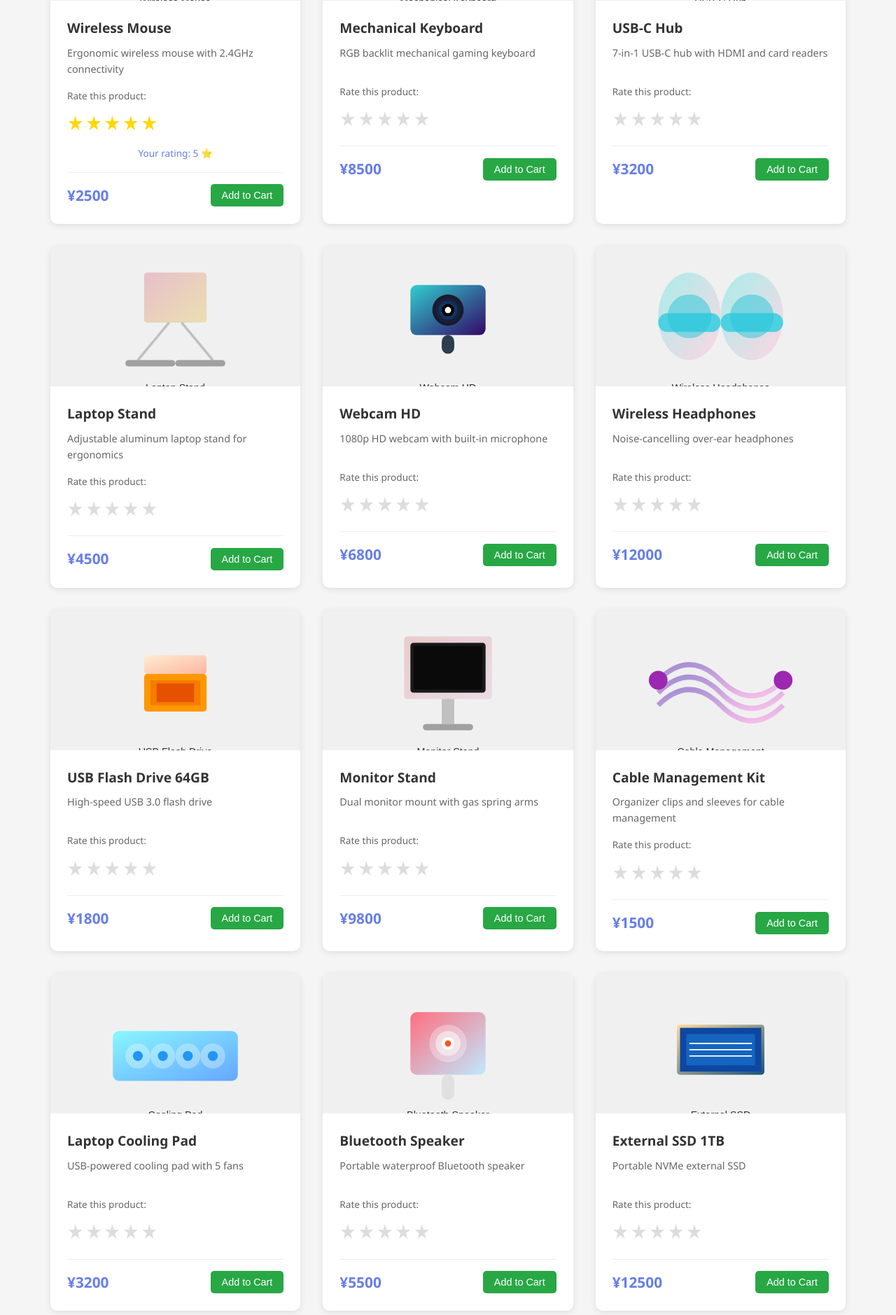
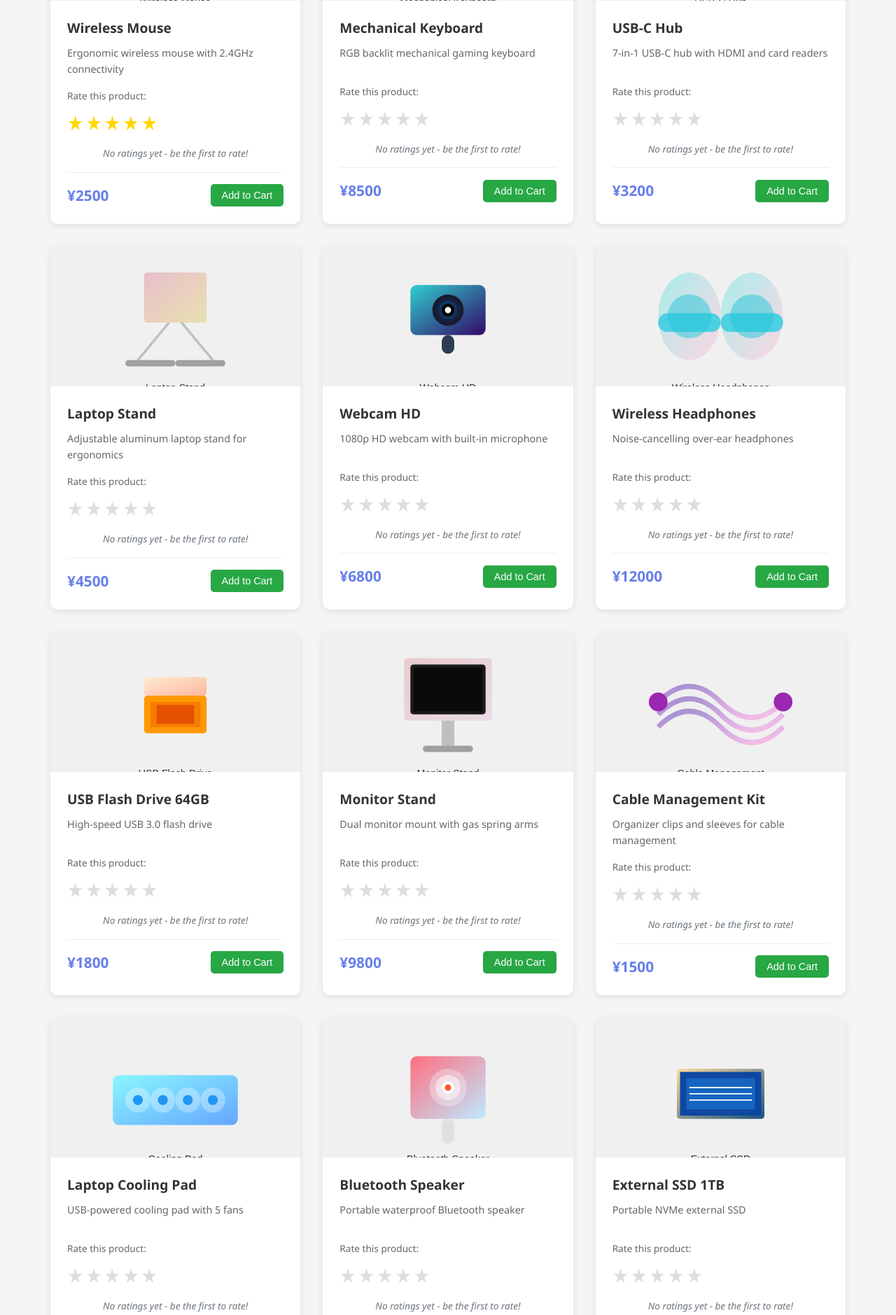
Before and after one commit to waichi/csck700-cursor-agent, a Flask app: page /products in a window 1280 px wide, after a click that opens the changed part. Shown: the part 514-2393 px from the top of the page at 70% size. Run offline with Flask 3, Linux system fonts and the light colour scheme.

Commit message:
Remove personal rating display - show only average ratings
- Remove 'Your rating' display from product cards
- Show only average rating from all users
- Add 'No ratings yet' message for products without ratings
- Stars are not pre-selected after rating
- Focus on multi-user rating system
- Average updates in real-time via AJAX

```diff
--- a/static/css/style.css
+++ b/static/css/style.css
@@ -365,6 +365,14 @@
     padding: 0.3rem;
     background: #d4edda;
     border-radius: 5px;
+}
+
+.no-ratings {
+    font-size: 0.85rem;
+    color: #6c757d;
+    font-style: italic;
+    margin-top: 0.3rem;
+    text-align: center;
 }
 
 .product-footer {
--- a/templates/base.html
+++ b/templates/base.html
@@ -201,20 +201,6 @@
 
         // Update rating display after submission
         function updateRatingDisplay(productId, ratingValue) {
-            const ratingDisplay = document.querySelector('#rating-form-' + productId + ' .rating-display');
-            if (ratingDisplay) {
-                ratingDisplay.textContent = 'Your rating: ' + ratingValue + ' ⭐';
-            } else {
-                // Create rating display if it doesn't exist
-                const form = document.getElementById('rating-form-' + productId);
-                if (form) {
-                    const display = document.createElement('div');
-                    display.className = 'rating-display';
-                    display.textContent = 'Your rating: ' + ratingValue + ' ⭐';
-                    form.appendChild(display);
-                }
-            }
-
             // Update average rating from the flash message
             // The flash message contains the average and count
             setTimeout(function() {
@@ -228,6 +214,13 @@
 
                         let averageDisplay = document.querySelector('#rating-form-' + productId + ' .average-rating');
                         if (!averageDisplay) {
+                            // Remove no-ratings message if it exists
+                            const noRatings = document.querySelector('#rating-form-' + productId + ' .no-ratings');
+                            if (noRatings) {
+                                noRatings.remove();
+                            }
+
+                            // Create average rating display
                             const form = document.getElementById('rating-form-' + productId);
                             if (form) {
                                 averageDisplay = document.createElement('div');
--- a/templates/products.html
+++ b/templates/products.html
@@ -38,25 +38,24 @@
                         <form method="POST" action="{{ url_for('rate_product', product_id=product.id) }}" class="rating-form" id="rating-form-{{ product.id }}">
                             <label>Rate this product:</label>
                             <div class="star-rating" data-product-id="{{ product.id }}">
-                                <input type="radio" name="rating" value="5" id="star5-{{ product.id }}" {% if user_ratings.get(product.id|string) == 5 %}checked{% endif %}>
+                                <input type="radio" name="rating" value="5" id="star5-{{ product.id }}">
                                 <label for="star5-{{ product.id }}" title="5 stars">★</label>
-                                <input type="radio" name="rating" value="4" id="star4-{{ product.id }}" {% if user_ratings.get(product.id|string) == 4 %}checked{% endif %}>
+                                <input type="radio" name="rating" value="4" id="star4-{{ product.id }}">
                                 <label for="star4-{{ product.id }}" title="4 stars">★</label>
-                                <input type="radio" name="rating" value="3" id="star3-{{ product.id }}" {% if user_ratings.get(product.id|string) == 3 %}checked{% endif %}>
+                                <input type="radio" name="rating" value="3" id="star3-{{ product.id }}">
                                 <label for="star3-{{ product.id }}" title="3 stars">★</label>
-                                <input type="radio" name="rating" value="2" id="star2-{{ product.id }}" {% if user_ratings.get(product.id|string) == 2 %}checked{% endif %}>
+                                <input type="radio" name="rating" value="2" id="star2-{{ product.id }}">
                                 <label for="star2-{{ product.id }}" title="2 stars">★</label>
-                                <input type="radio" name="rating" value="1" id="star1-{{ product.id }}" {% if user_ratings.get(product.id|string) == 1 %}checked{% endif %}>
+                                <input type="radio" name="rating" value="1" id="star1-{{ product.id }}">
                                 <label for="star1-{{ product.id }}" title="1 star">★</label>
                             </div>
-                            {% if user_ratings.get(product.id|string) %}
-                                <div class="rating-display">Your rating: {{ user_ratings.get(product.id|string) }} ⭐</div>
-                            {% endif %}
                             {% if product_averages[product.id]['average'] %}
                                 <div class="average-rating">
                                     Average: {{ product_averages[product.id]['average'] }} ⭐
                                     ({{ product_averages[product.id]['count'] }} {{ 'rating' if product_averages[product.id]['count'] == 1 else 'ratings' }})
                                 </div>
+                            {% else %}
+                                <div class="no-ratings">No ratings yet - be the first to rate!</div>
                             {% endif %}
                         </form>
                     </div>
```
